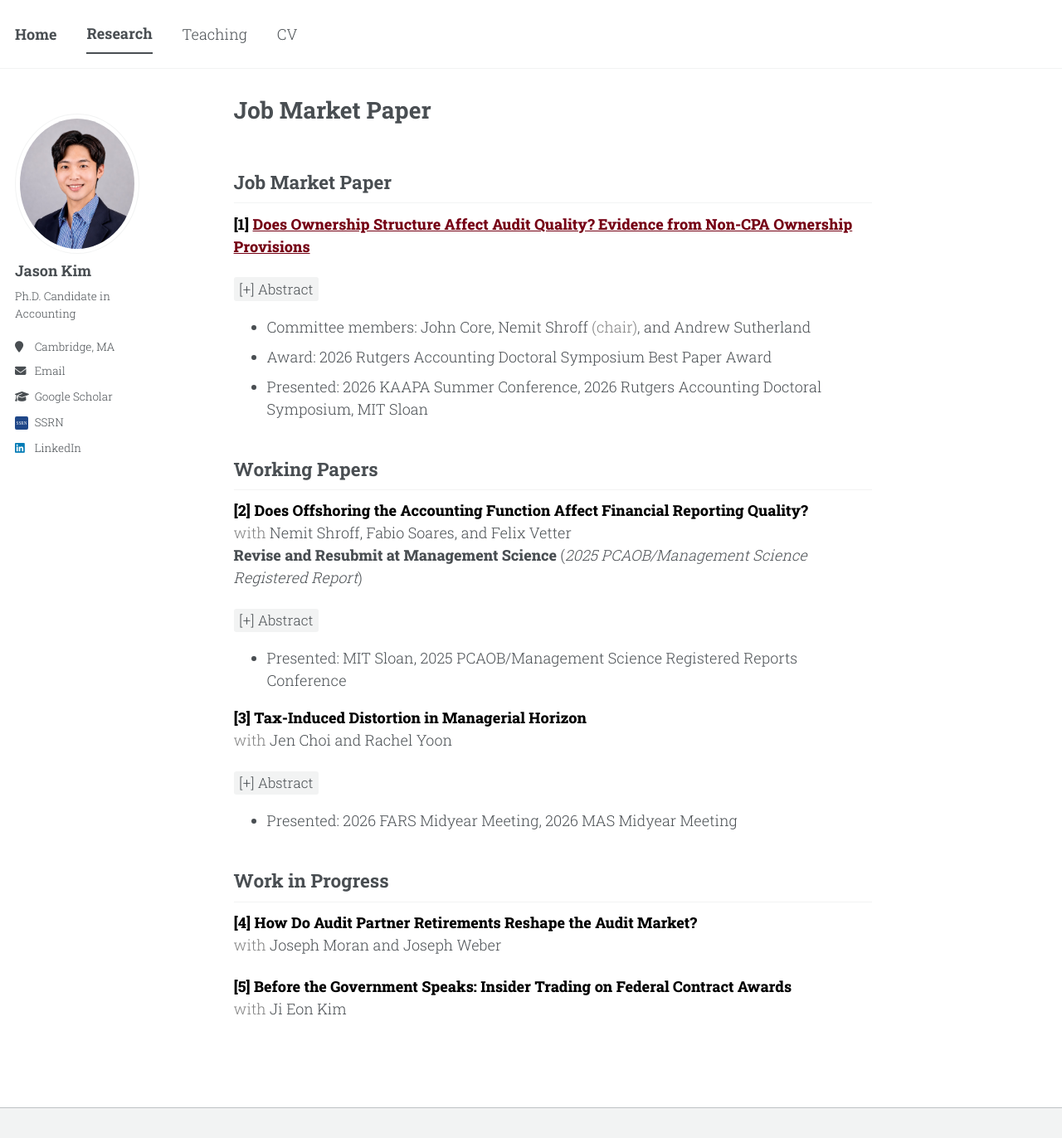
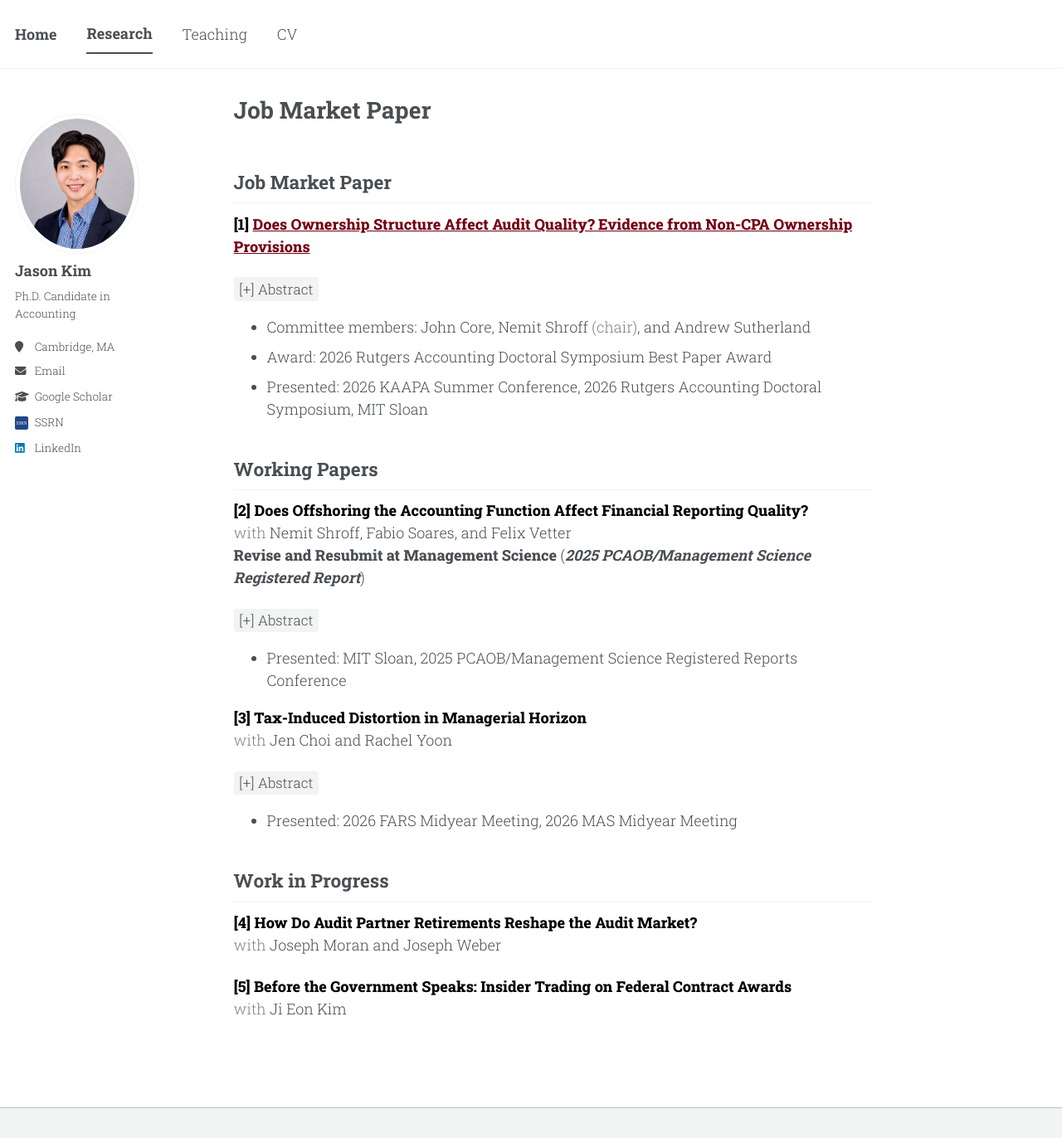
Before and after one commit to jgkim262/jgkim262.github.io, a Jekyll site: the page built from _pages/research.md, in a window 1280 px wide and 1372 px high. Shown: the whole window at 83% size. Built offline with Jekyll 4.4.1, drawn with Linux system fonts in a browser that asks for light colours; a style sheet for code colours, icons or effects is not loaded; our own code applies the rules of GitHub Pages for plain Markdown files.

```diff
--- a/_pages/research.md
+++ b/_pages/research.md
@@ -21,7 +21,7 @@ This paper examines whether allowing non-CPAs to own an equity stake in CPA firm
 
 **[2] Does Offshoring the Accounting Function Affect Financial Reporting Quality?**{: .paper-title}<br>
 <span class="muted">with</span> [Nemit Shroff](https://mitsloan.mit.edu/faculty/directory/nemit-shroff){: .coauthor}, [Fabio Soares](https://mitsloan.mit.edu/programs/phd/fabio-da-silva-soares){: .coauthor}, and [Felix Vetter](https://mitsloan.mit.edu/faculty/directory/felix-w-vetter){: .coauthor}<br>
-**Revise and Resubmit at Management Science**{: .paper-status} (*2025 PCAOB/Management Science Registered Report*)
+**Revise and Resubmit at Management Science**{: .paper-status} (***2025 PCAOB/Management Science Registered Report***)
 <details markdown="1"><summary>[+] Abstract</summary>
 
 This registered report proposes to examine whether offshoring a company’s accounting function affects financial reporting quality. Offshoring can generate efficiency gains by reducing costs, expanding access to accounting talent, and enabling specialization. However, it may also impair reporting quality by creating communication frictions, weakening oversight, and increasing coordination costs across locations. We propose to measure financial reporting quality using confidential PCAOB data on audit adjustments—misstatements in companies’ pre-audit financial statements identified by auditors before financial statements are finalized. We measure accounting offshoring primarily at the company-year level using Revelio Labs resume data, defined as the share of a company’s accounting employees located outside the U.S. We supplement this measure with an industry-year measure of accounting service imports from the Bureau of Economic Analysis, which captures both in-house and outsourced offshoring. To mitigate endogeneity concerns, we exploit India’s 2017 amendment to its Special Economic Zones program, which extended tax and regulatory benefits to exporters of accounting services and plausibly reduced the cost of India-based accounting offshoring. The study will provide evidence on whether accounting offshoring creates a cost–quality tradeoff or allows companies to reduce costs and alleviate accounting labor constraints without compromising financial reporting quality.
```
